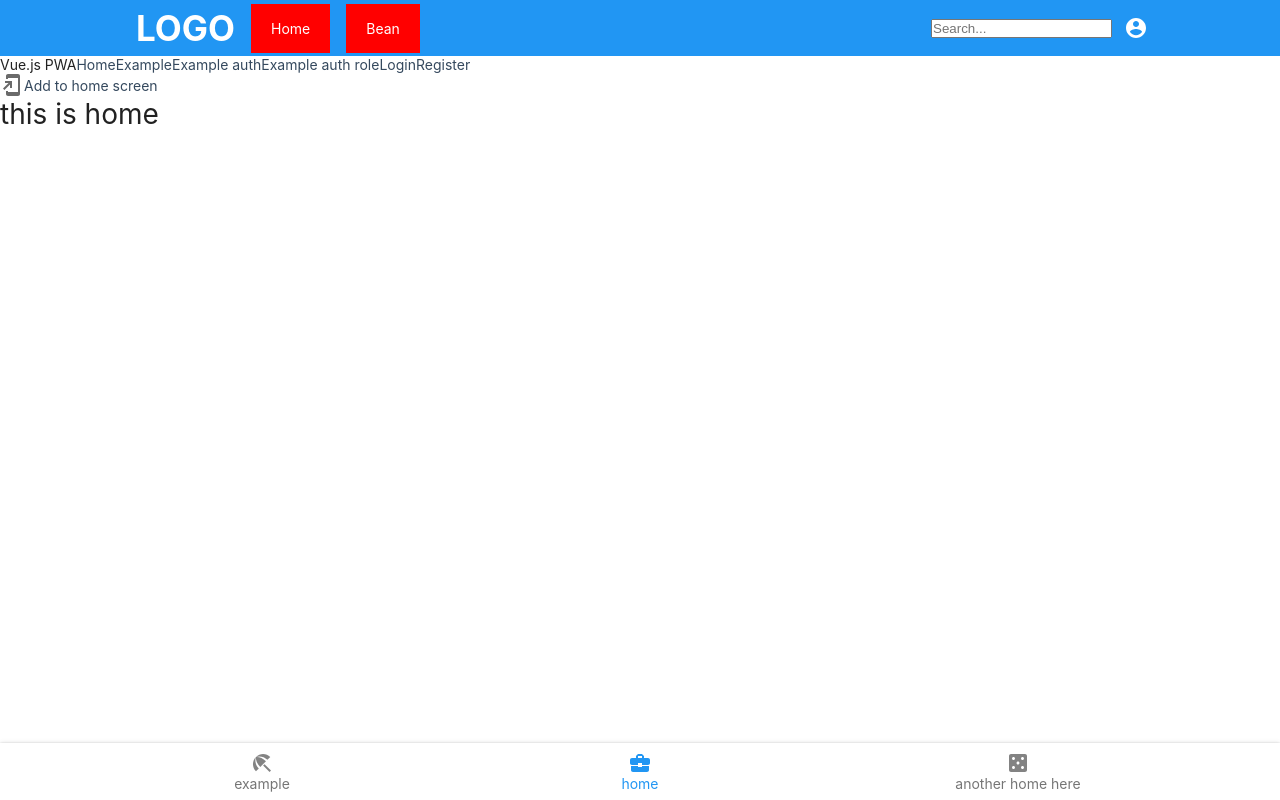
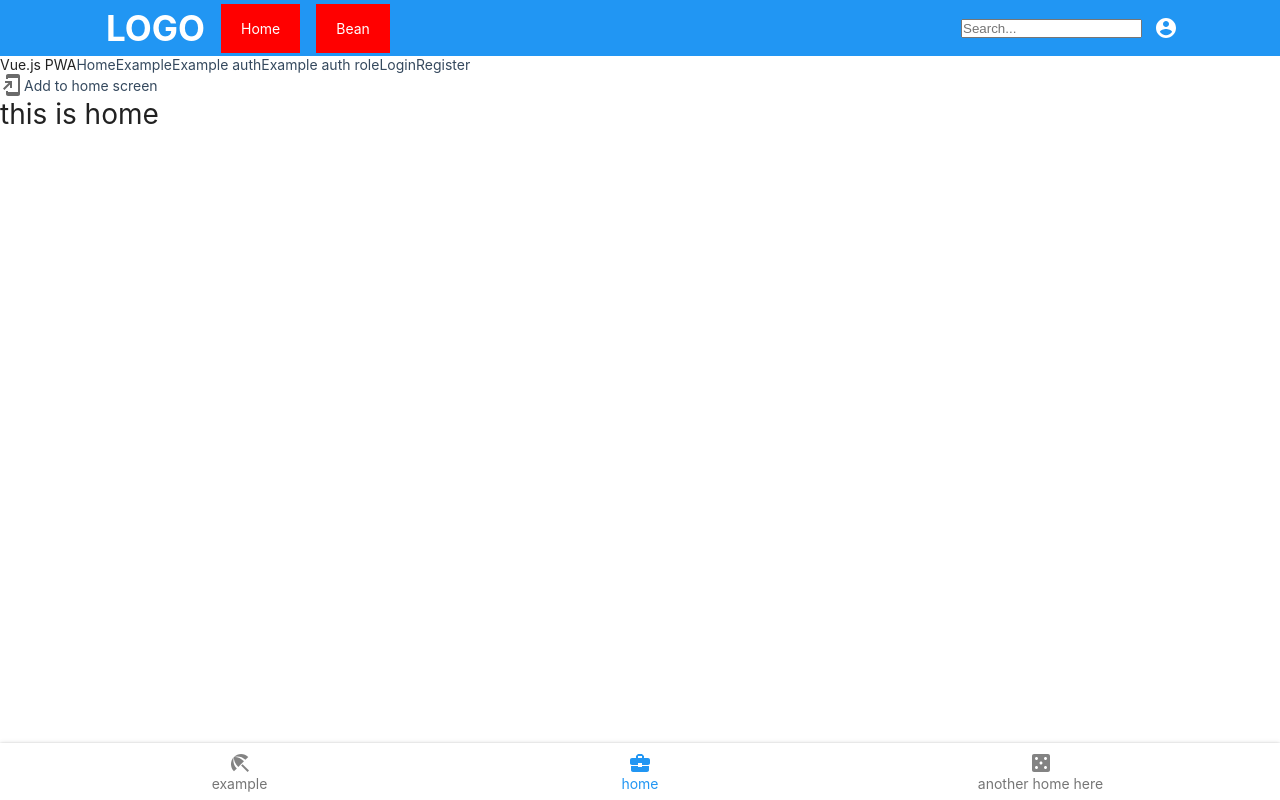
Before and after one commit to stausholm/vue-pwa, a Vue app in the folder client/: page /login in a window 1280 px wide. Built offline with nearby package versions, Linux system fonts and the light colour scheme; no server answers; the HTML template or start-up script is replaced by a standard one.

Commit message:
changed .container max-width to 1100px

```diff
--- a/client/src/styles/base/base.scss
+++ b/client/src/styles/base/base.scss
@@ -19,7 +19,8 @@ body {
   overflow-x: hidden;
 }
 .container {
-  max-width: 1040px;
+  // max-width: 1040px;
+  max-width: 1100px;
   margin: 0 auto;
   //padding: $default-spacing;
 }
```
